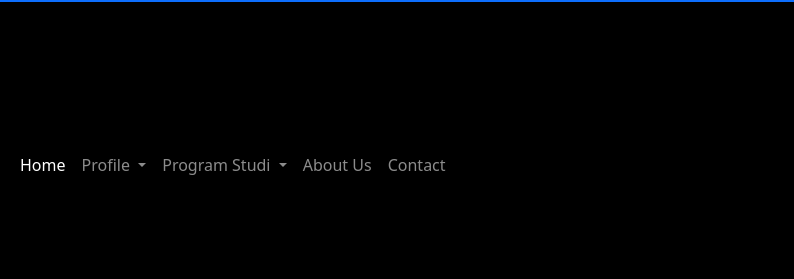
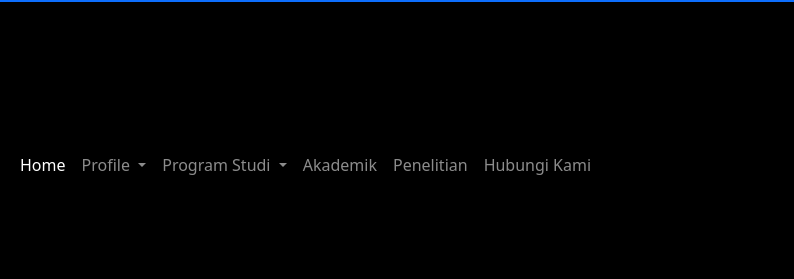
Before and after one commit to DikaJefrianto/Tekinfo-2D, a plain HTML site: page index.html in a window 1280 px wide. Shown: the part 30-309 px from the top of the page, 486-1280 px from the left. Drawn offline with nearby package versions, Linux system fonts and the light colour scheme.

Commit message:
commit pertama

```diff
--- a/index.html
+++ b/index.html
@@ -89,15 +89,19 @@
             </ul>
           </li>
           <li class="nav-item">
-            <a class="nav-link" href="#">About Us</a>
+            <a class="nav-link" href="#">Akademik</a>
           </li>
           <li class="nav-item">
-            <a class="nav-link" href="#">Contact</a>
+            <a class="nav-link" href="#">Penelitian</a>
+          </li>
+          <li class="nav-item">
+            <a class="nav-link" href="#">Hubungi Kami</a>
           </li>
         </ul>
       </div>
     </div>
   </nav>
+  <!-- Content -->
   <div id="carouselExampleAutoplaying" class="carousel slide" data-bs-ride="carousel">
     <div class="carousel-inner">
       <div class="carousel-item active">
@@ -144,8 +148,6 @@
       </div>
     </div>
   </div>
-
-  <!-- Content -->
   <div class="container py-2 bg-light text-dark">
     <h4 class="text-center">Selamat Datang di Jurusan Teknologi Informasi</h4>
     <div class="row">
```
